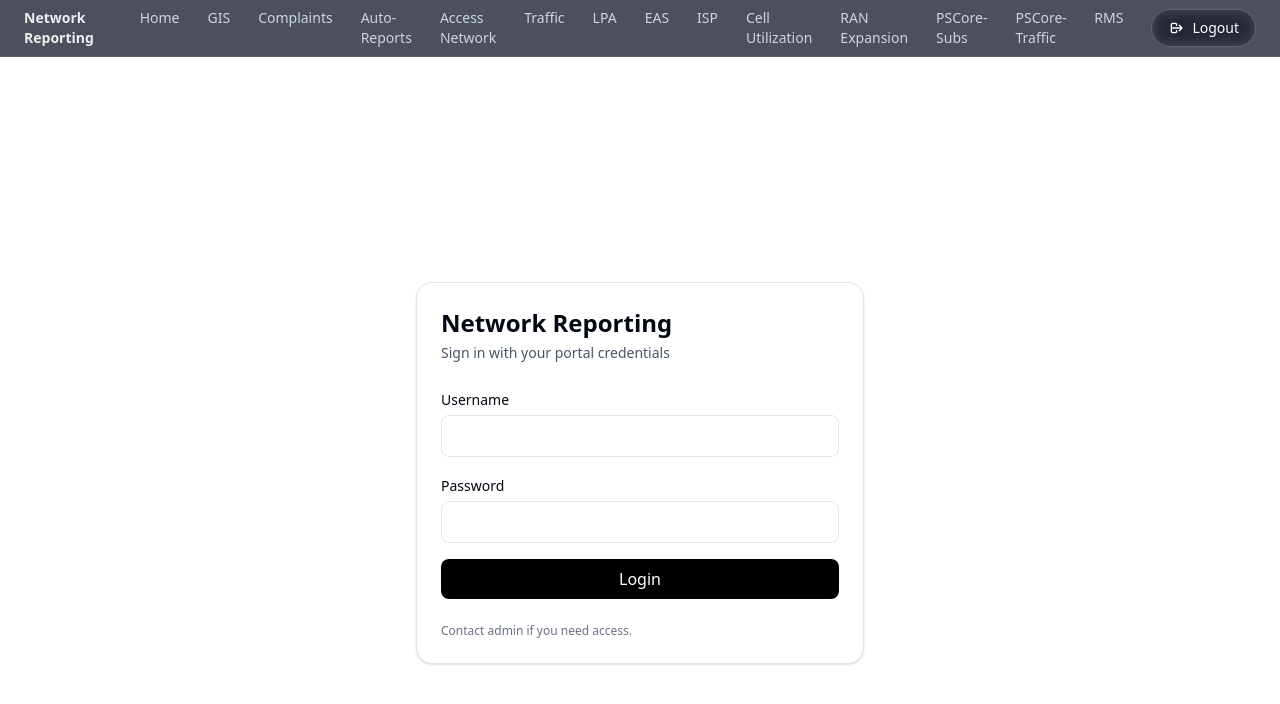
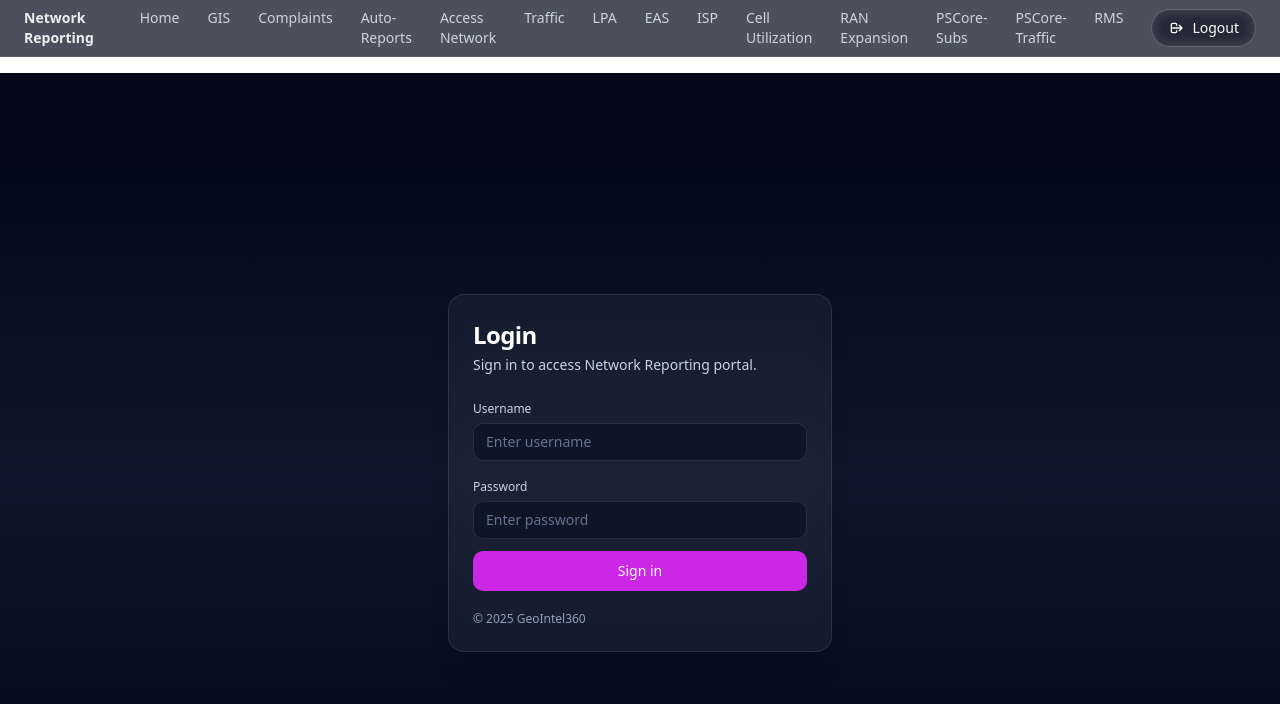
Before and after one commit to soudkhan82/NAR, a Next.js app: page /login in a window 1280 px wide. Shown: the top 704 px of the page. Built offline with nearby package versions, Linux system fonts and the light colour scheme.

Commit message:
Updated  22 dec 2025

```diff
--- a/app/login/page.tsx
+++ b/app/login/page.tsx
@@ -1,22 +1,22 @@
 "use client";
 
-import { useState } from "react";
+import { Suspense, useState } from "react";
 import { useRouter, useSearchParams } from "next/navigation";
 
-export default function LoginPage() {
+function LoginInner() {
   const router = useRouter();
-  const sp = useSearchParams();
-  const next = sp.get("next") || "/";
+  const searchParams = useSearchParams();
+  const next = searchParams.get("next") || "/";
 
   const [username, setUsername] = useState("");
   const [password, setPassword] = useState("");
   const [busy, setBusy] = useState(false);
-  const [err, setErr] = useState<string | null>(null);
+  const [error, setError] = useState<string | null>(null);
 
   async function onSubmit(e: React.FormEvent) {
     e.preventDefault();
-    setErr(null);
     setBusy(true);
+    setError(null);
 
     try {
       const r = await fetch("/api/auth/login", {
@@ -26,35 +26,36 @@ export default function LoginPage() {
       });
 
       const j = await r.json();
+
       if (!r.ok) {
-        setErr(j?.error || "Login failed");
+        setError(j?.error || "Invalid credentials");
         setBusy(false);
         return;
       }
 
       router.replace(next);
     } catch {
-      setErr("Login failed");
-    } finally {
+      setError("Network error. Please try again.");
       setBusy(false);
     }
   }
 
   return (
-    <div className="min-h-screen bg-white flex items-center justify-center p-4">
-      <div className="w-full max-w-md rounded-2xl border bg-white shadow-sm p-6">
-        <div className="mb-6">
-          <h1 className="text-2xl font-semibold">Network Reporting</h1>
-          <p className="text-sm text-gray-600 mt-1">
-            Sign in with your portal credentials
+    <main className="min-h-[100dvh] grid place-items-center bg-gradient-to-b from-slate-950 via-slate-900 to-slate-950 text-white p-6">
+      <div className="w-full max-w-sm rounded-2xl border border-white/10 bg-white/5 backdrop-blur shadow-xl p-6">
+        <div className="mb-5">
+          <h1 className="text-2xl font-semibold tracking-tight">Login</h1>
+          <p className="mt-1 text-sm text-slate-300">
+            Sign in to access Network Reporting portal.
           </p>
         </div>
 
-        <form onSubmit={onSubmit} className="space-y-4">
+        <form onSubmit={onSubmit} className="space-y-3">
           <div>
-            <label className="text-sm font-medium">Username</label>
+            <label className="text-xs text-slate-300">Username</label>
             <input
-              className="mt-1 w-full rounded-md border px-3 py-2 focus:outline-none focus:ring-2 focus:ring-black"
+              className="mt-1 w-full rounded-lg border border-white/10 bg-slate-950/40 px-3 py-2 text-sm text-white placeholder:text-slate-500 outline-none focus:ring-2 focus:ring-fuchsia-500/60"
+              placeholder="Enter username"
               value={username}
               onChange={(e) => setUsername(e.target.value)}
               autoComplete="username"
@@ -62,9 +63,10 @@ export default function LoginPage() {
           </div>
 
           <div>
-            <label className="text-sm font-medium">Password</label>
+            <label className="text-xs text-slate-300">Password</label>
             <input
-              className="mt-1 w-full rounded-md border px-3 py-2 focus:outline-none focus:ring-2 focus:ring-black"
+              className="mt-1 w-full rounded-lg border border-white/10 bg-slate-950/40 px-3 py-2 text-sm text-white placeholder:text-slate-500 outline-none focus:ring-2 focus:ring-fuchsia-500/60"
+              placeholder="Enter password"
               type="password"
               value={password}
               onChange={(e) => setPassword(e.target.value)}
@@ -72,24 +74,39 @@ export default function LoginPage() {
             />
           </div>
 
-          {err && (
-            <div className="rounded-md border border-red-200 bg-red-50 px-3 py-2 text-sm text-red-700">
-              {err}
+          {error && (
+            <div className="rounded-lg border border-red-500/30 bg-red-500/10 px-3 py-2 text-sm text-red-200">
+              {error}
             </div>
           )}
 
           <button
             disabled={busy}
-            className="w-full rounded-md bg-black text-white py-2 disabled:opacity-60"
+            className="w-full rounded-lg bg-fuchsia-500/90 hover:bg-fuchsia-500 px-4 py-2.5 text-sm font-medium text-white transition disabled:opacity-60"
           >
-            {busy ? "Signing in..." : "Login"}
+            {busy ? "Signing in..." : "Sign in"}
           </button>
         </form>
 
-        <div className="mt-6 text-xs text-gray-500">
-          Contact admin if you need access.
+        <div className="mt-5 text-xs text-slate-400">
+          © {new Date().getFullYear()} GeoIntel360
         </div>
       </div>
-    </div>
+    </main>
   );
 }
+
+export default function LoginPage() {
+  // Suspense boundary required for useSearchParams() in Next 15 build
+  return (
+    <Suspense
+      fallback={
+        <main className="min-h-[100dvh] grid place-items-center bg-slate-950 text-white">
+          Loading…
+        </main>
+      }
+    >
+      <LoginInner />
+    </Suspense>
+  );
+}
```
